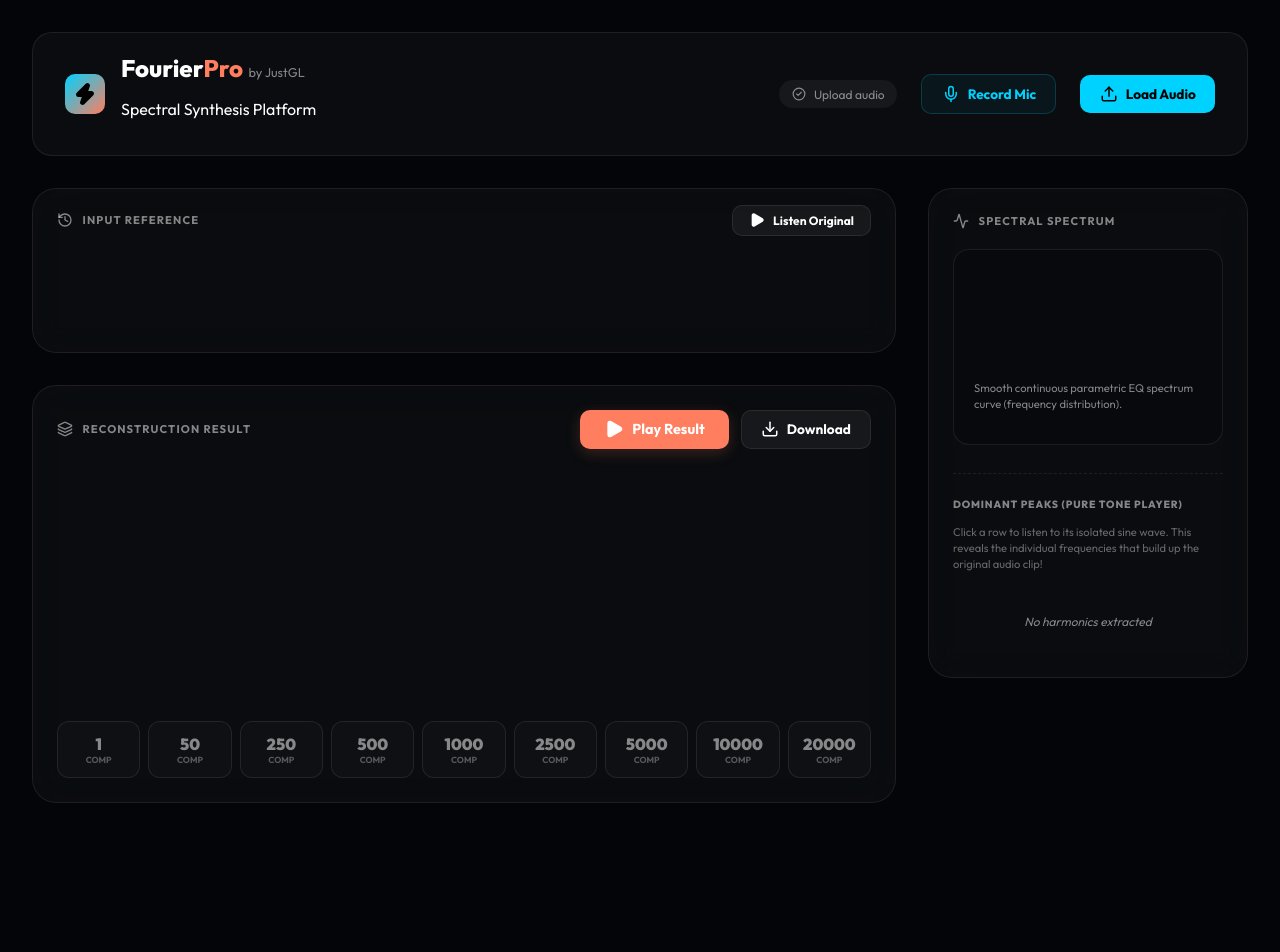
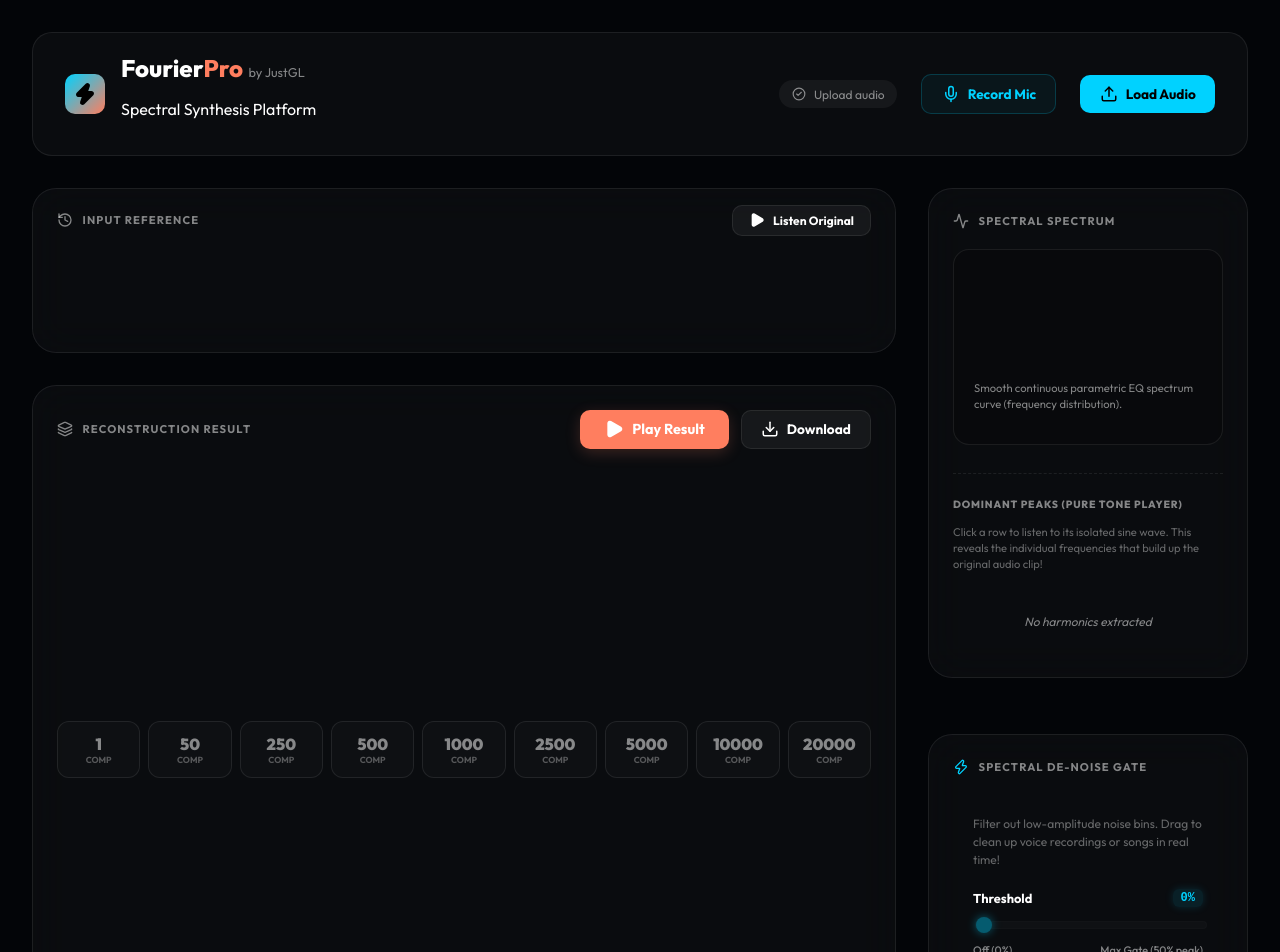
Before and after one commit to thecapibara/fourierpro, a React (Vite) app: page / in a window 1280 px wide. Shown: the top 952 px of the page. Before the commit the page ends 835 px from the top, so only its background shows below. Built offline with nearby package versions, Linux system fonts and the light colour scheme.

Commit message:
feat(denoise): add highly optimized real-time spectral noise gate slider

```diff
--- a/src/App.css
+++ b/src/App.css
@@ -1007,3 +1007,95 @@ h1 span { color: var(--accent-secondary); }
     border-color: rgba(255, 255, 255, 0.15) !important;
     color: #fff !important;
 }
+
+/* Spectral De-noise Gate */
+.noise-gate-container {
+    padding: 1.25rem;
+    display: flex;
+    flex-direction: column;
+    gap: 1.25rem;
+}
+
+.noise-gate-container .mini-desc {
+    font-size: 0.75rem;
+    color: var(--text-secondary);
+    line-height: 1.5;
+    margin: 0;
+}
+
+.slider-wrapper {
+    display: flex;
+    flex-direction: column;
+    gap: 0.75rem;
+}
+
+.slider-labels {
+    display: flex;
+    justify-content: space-between;
+    align-items: center;
+    font-size: 0.8rem;
+    font-weight: 700;
+    color: #fff;
+}
+
+.slider-val-tag {
+    background: rgba(0, 210, 255, 0.1);
+    color: #00d2ff;
+    padding: 2px 8px;
+    border-radius: 6px;
+    font-size: 0.75rem;
+    font-family: monospace;
+    box-shadow: 0 0 8px rgba(0, 210, 255, 0.15);
+}
+
+/* Custom premium track & thumb styling */
+.gate-slider {
+    -webkit-appearance: none;
+    width: 100%;
+    height: 6px;
+    background: rgba(255, 255, 255, 0.05);
+    border-radius: 4px;
+    outline: none;
+    border: 1px solid rgba(255, 255, 255, 0.04);
+    cursor: pointer;
+    transition: all 0.2s ease;
+}
+
+.gate-slider:disabled {
+    opacity: 0.4;
+    cursor: not-allowed;
+}
+
+.gate-slider::-webkit-slider-runnable-track {
+    width: 100%;
+    height: 6px;
+    cursor: pointer;
+    background: transparent;
+    border-radius: 4px;
+}
+
+.gate-slider::-webkit-slider-thumb {
+    height: 16px;
+    width: 16px;
+    border-radius: 50%;
+    background: #00d2ff;
+    cursor: pointer;
+    -webkit-appearance: none;
+    margin-top: -5px;
+    box-shadow: 0 0 10px #00d2ff;
+    transition: all 0.15s cubic-bezier(0.4, 0, 0.2, 1);
+}
+
+.gate-slider:not(:disabled)::-webkit-slider-thumb:hover {
+    transform: scale(1.2);
+    background: #ffffff;
+    box-shadow: 0 0 15px #ffffff;
+}
+
+.slider-ticks {
+    display: flex;
+    justify-content: space-between;
+    font-size: 0.68rem;
+    color: var(--text-secondary);
+    font-weight: 500;
+}
--- a/src/App.jsx
+++ b/src/App.jsx
@@ -30,6 +30,8 @@ function App() {
     const [isProcessing, setIsProcessing] = useState(false);
     const [processingProgress, setProcessingProgress] = useState(0);
     const [factIndex, setFactIndex] = useState(0);
+    const [noiseThreshold, setNoiseThreshold] = useState(0);
+    const [tempThreshold, setTempThreshold] = useState(0);
 
     const audioCtxRef = useRef(null);
     const currentSourceRef = useRef(null);
@@ -60,6 +62,8 @@ function App() {
     };
 
     const processAudioBuffer = (buffer) => {
+        setNoiseThreshold(0);
+        setTempThreshold(0);
         setIsProcessing(true);
         setProcessingProgress(0);
         setFactIndex(Math.floor(Math.random() * FOURIER_FACTS.length));
@@ -93,6 +97,41 @@ function App() {
                 }, 200);
             }
         }, 80); // 80ms * 20 steps = 1.6s total progress duration
+    };
+
+    const handleThresholdDrag = (val) => {
+        setTempThreshold(val);
+        if (!analysis) return;
+
+        const maxPeak = Math.max(...analysis.sorted.slice(0, 50).map(c => c.mag));
+        const rawThreshold = val * maxPeak * 0.5;
+
+        // Recompute only the active currentN reconstruction for instant waveform feedback
+        const data = reconstructWithN(analysis, currentN, rawThreshold);
+        setReconstructions(prev => ({
+            ...prev,
+            [currentN]: data.slice(0, analysis.originalLen)
+        }));
+    };
+
+    const handleThresholdRelease = () => {
+        setNoiseThreshold(tempThreshold);
+        if (!analysis) return;
+
+        const maxPeak = Math.max(...analysis.sorted.slice(0, 50).map(c => c.mag));
+        const rawThreshold = tempThreshold * maxPeak * 0.5;
+
+        // Recompute all other milestones in the background now that drag has finished
+        const updatedRecon = {};
+        STEPS.forEach(n => {
+            const data = reconstructWithN(analysis, n, rawThreshold);
+            updatedRecon[n] = data.slice(0, analysis.originalLen);
+        });
+        setReconstructions(updatedRecon);
+
+        if (activeSource === 'result') {
+            stopPlayback();
+        }
     };
 
     const handleConfirmCrop = (croppedBuffer) => {
@@ -328,6 +367,40 @@ function App() {
                             )}
                         </div>
                     </div>
+
+                    <div className="card side-card" style={{ marginTop: '1.5rem' }}>
+                        <div className="card-header">
+                            <div className="title">
+                                <Zap size={16} className="text-blue" />
+                                <span>Spectral De-noise Gate</span>
+                            </div>
+                        </div>
+                        <div className="noise-gate-container">
+                            <p className="mini-desc">Filter out low-amplitude noise bins. Drag to clean up voice recordings or songs in real time!</p>
+
+                            <div className="slider-wrapper">
+                                <div className="slider-labels">
+                                    <span>Threshold</span>
+                                    <span className="slider-val-tag">{Math.round(tempThreshold * 100)}%</span>
+                                </div>
+                                <input
+                                    type="range"
+                                    min="0"
+                                    max="100"
+                                    value={Math.round(tempThreshold * 100)}
+                                    className="gate-slider"
+                                    onChange={(e) => handleThresholdDrag(parseFloat(e.target.value) / 100)}
+                                    onMouseUp={handleThresholdRelease}
+                                    onTouchEnd={handleThresholdRelease}
+                                    disabled={!analysis}
+                                />
+                                <div className="slider-ticks">
+                                    <span>Off (0%)</span>
+                                    <span>Max Gate (50% peak)</span>
+                                </div>
+                            </div>
+                        </div>
+                    </div>
                 </div>
             </main>
 
--- a/src/utils/fft.js
+++ b/src/utils/fft.js
@@ -128,7 +128,7 @@ export function getFullAnalysis(buffer) {
     };
 }
 
-export function reconstructWithN(analysis, N) {
+export function reconstructWithN(analysis, N, noiseThreshold = 0) {
     const { sorted, nSize, coefficients } = analysis;
     const re = new Float32Array(nSize);
     const im = new Float32Array(nSize);
@@ -137,7 +137,10 @@ export function reconstructWithN(analysis, N) {
     const topNIndices = new Uint8Array(nSize / 2 + 1);
     const sliced = sorted.slice(0, N);
     for (let i = 0; i < sliced.length; i++) {
-        topNIndices[sliced[i].k] = 1;
+        const coef = sliced[i];
+        if (coef.mag >= noiseThreshold) {
+            topNIndices[coef.k] = 1;
+        }
     }
 
     for (let k = 0; k <= nSize / 2; k++) {
```
